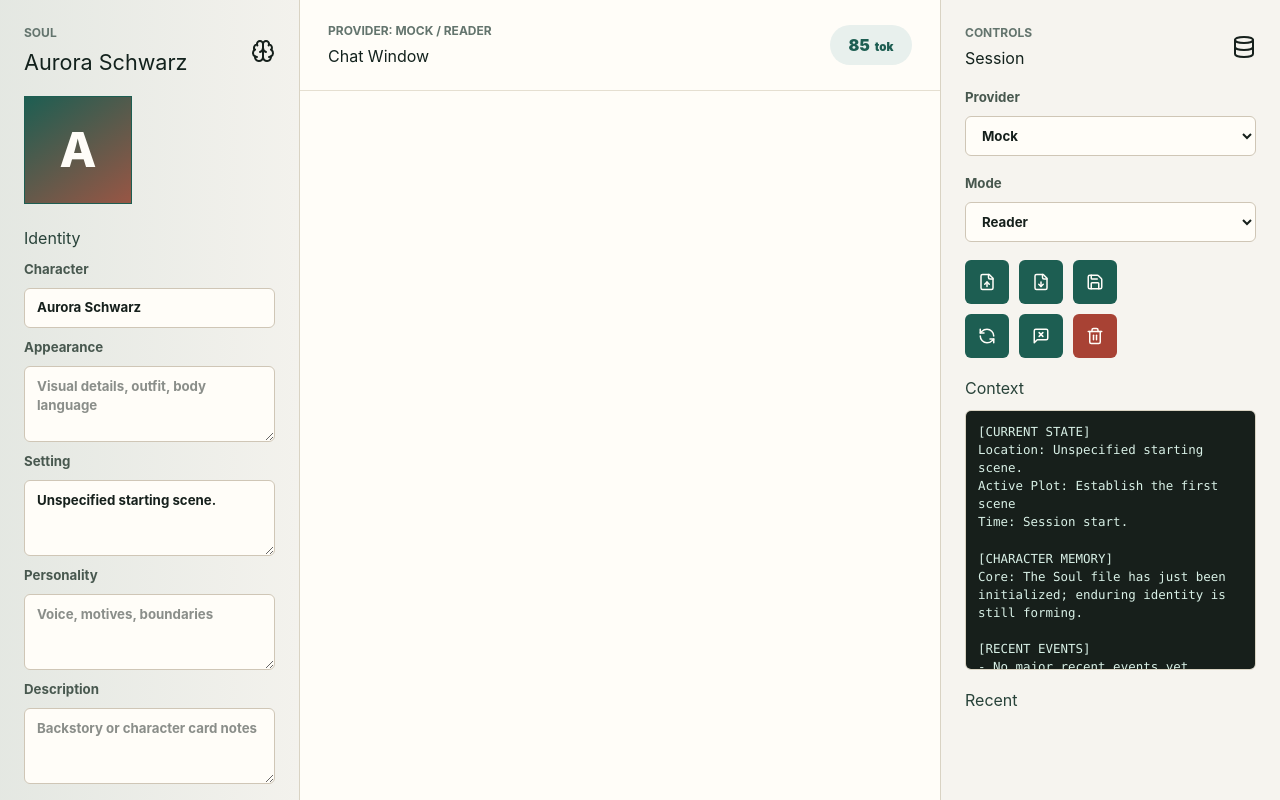
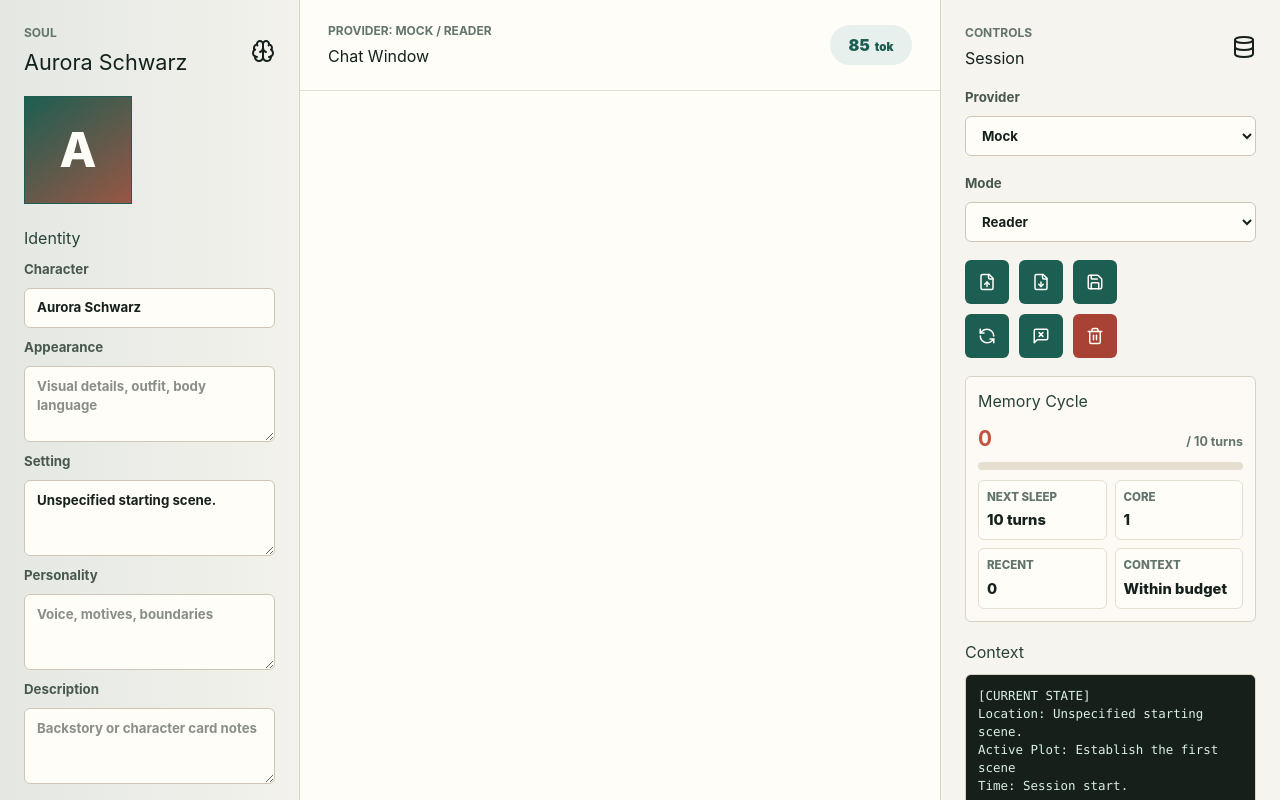
Before and after one commit to RhyGPU/mnemosyne, a React (Vite) app: page / in a window 1280 px wide. Shown: the top 800 px of the page. Built offline with nearby package versions, Linux system fonts and the light colour scheme.

Commit message:
Surface memory cycle diagnostics

```diff
--- a/src/App.tsx
+++ b/src/App.tsx
@@ -33,6 +33,7 @@ import {
 } from "./tauri";
 
 const DEFAULT_CONVERSATION_ID = "local-mock";
+const CONSOLIDATION_INTERVAL_TURNS = 10;
 type ProviderKind = "Mock" | "API";
 type NarrativeMode = "Realistic" | "Reader" | "God" | "Custom";
 type PsychePresetName =
@@ -452,6 +453,14 @@ export function App() {
   }
 
   const relationship = soul?.relationships.user;
+  const turnsSinceConsolidation = soul?.turns_since_consolidation ?? 0;
+  const turnsUntilConsolidation = soul
+    ? Math.max(0, CONSOLIDATION_INTERVAL_TURNS - turnsSinceConsolidation)
+    : CONSOLIDATION_INTERVAL_TURNS;
+  const consolidationProgress = Math.min(
+    100,
+    Math.round((turnsSinceConsolidation / CONSOLIDATION_INTERVAL_TURNS) * 100),
+  );
   const activeMessages = useMemo(
     () => messages.filter((message) => message.role !== "system"),
     [messages],
@@ -709,6 +718,8 @@ export function App() {
           <Stat label="Affection" value={relationship?.affection ?? 0} />
           <Stat label="Fear" value={relationship?.fear ?? 0} />
           <Stat label="Turns" value={soul?.turn_counter ?? 0} />
+          <Stat label="Since Sleep" value={turnsSinceConsolidation} />
+          <Stat label="Schemas" value={soul?.memory.schemas.length ?? 0} />
         </section>
 
         <section className="memory-section">
@@ -900,6 +911,37 @@ export function App() {
           </button>
         </div>
 
+        <section className="diagnostics-section">
+          <h2>Memory Cycle</h2>
+          <div className="cycle-meter" aria-label="Consolidation progress">
+            <div>
+              <strong>{turnsSinceConsolidation}</strong>
+              <span>/ {CONSOLIDATION_INTERVAL_TURNS} turns</span>
+            </div>
+            <div className="cycle-bar">
+              <span style={{ width: `${consolidationProgress}%` }} />
+            </div>
+          </div>
+          <dl className="diagnostic-grid">
+            <div>
+              <dt>Next sleep</dt>
+              <dd>{turnsUntilConsolidation === 0 ? "Ready" : `${turnsUntilConsolidation} turns`}</dd>
+            </div>
+            <div>
+              <dt>Core</dt>
+              <dd>{soul?.memory.core.length ?? 0}</dd>
+            </div>
+            <div>
+              <dt>Recent</dt>
+              <dd>{soul?.memory.recent.length ?? 0}</dd>
+            </div>
+            <div>
+              <dt>Context</dt>
+              <dd>{context?.truncated ? "Trimmed" : "Within budget"}</dd>
+            </div>
+          </dl>
+        </section>
+
         <section className="context-preview">
           <h2>Context</h2>
           <pre>{context?.text ?? "No context compiled yet."}</pre>
--- a/src/styles.css
+++ b/src/styles.css
@@ -182,6 +182,7 @@ button:disabled {
 .compact-list,
 .creator-section,
 .memory-section,
+.diagnostics-section,
 .context-preview {
   display: grid;
   gap: 10px;
@@ -190,6 +191,7 @@ button:disabled {
 .compact-list h2,
 .creator-section h2,
 .memory-section h2,
+.diagnostics-section h2,
 .context-preview h2 {
   color: #284239;
 }
@@ -415,6 +417,79 @@ button:disabled {
   background: rgba(255, 253, 248, 0.75);
 }
 
+.diagnostics-section {
+  padding: 12px;
+  border: 1px solid #d9d3c3;
+  border-radius: 6px;
+  background: rgba(255, 253, 248, 0.75);
+}
+
+.cycle-meter {
+  display: grid;
+  gap: 8px;
+}
+
+.cycle-meter div:first-child {
+  display: flex;
+  align-items: baseline;
+  justify-content: space-between;
+  color: #48584f;
+}
+
+.cycle-meter strong {
+  color: #c25340;
+  font-size: 1.3rem;
+}
+
+.cycle-meter span {
+  color: #63746d;
+  font-size: 0.78rem;
+  font-weight: 700;
+}
+
+.cycle-bar {
+  height: 8px;
+  overflow: hidden;
+  border-radius: 999px;
+  background: #e5dfd1;
+}
+
+.cycle-bar span {
+  display: block;
+  height: 100%;
+  border-radius: inherit;
+  background: #1d5e52;
+}
+
+.diagnostic-grid {
+  display: grid;
+  grid-template-columns: repeat(2, minmax(0, 1fr));
+  gap: 8px;
+  margin: 0;
+}
+
+.diagnostic-grid div {
+  min-height: 54px;
+  padding: 8px;
+  border: 1px solid #e5dfd1;
+  border-radius: 6px;
+  background: #fffdf8;
+}
+
+.diagnostic-grid dt {
+  color: #63746d;
+  font-size: 0.72rem;
+  font-weight: 800;
+  text-transform: uppercase;
+}
+
+.diagnostic-grid dd {
+  margin: 3px 0 0;
+  color: #16201c;
+  font-size: 0.92rem;
+  font-weight: 800;
+}
+
 .hidden-file {
   display: none;
 }
```
